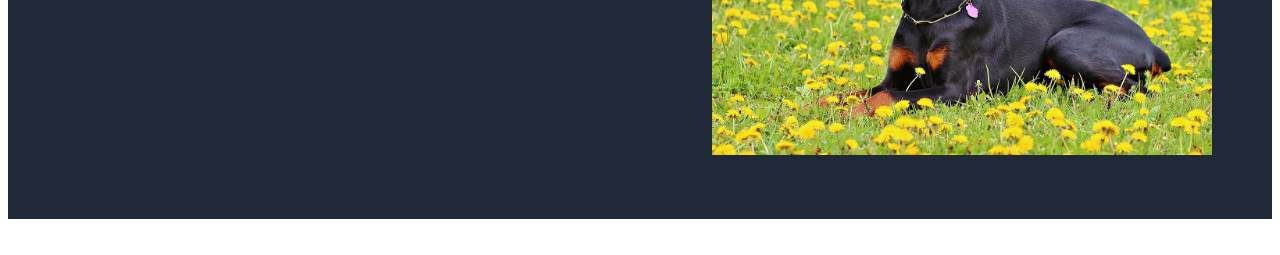
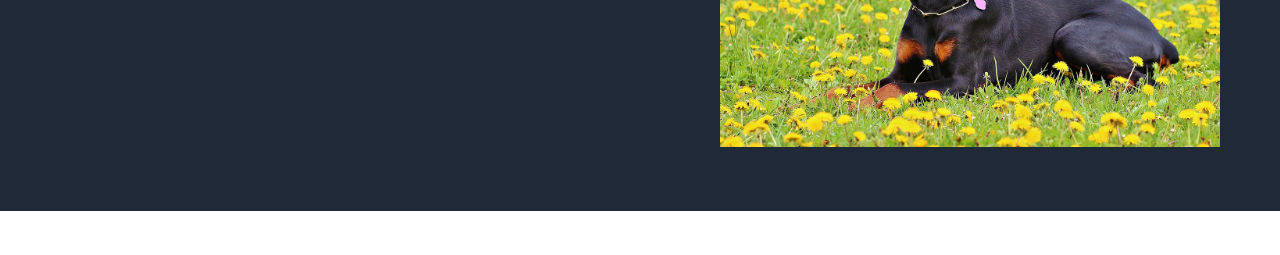
Before and after one commit to PJCWu/Landing-Page, a plain HTML site: page index.html in a window 1280 px wide. Shown: the part 319-574 px from the top of the page. Drawn offline with Linux system fonts and the light colour scheme.

Commit message:
updated css format to improve styling

```diff
--- a/style.css
+++ b/style.css
@@ -3,6 +3,7 @@ body {
   display: flex;
   flex-direction: column;
   justify-content: space-between;
+  margin: 0;
 }
 
 .header {
@@ -52,7 +53,7 @@ a:link, a:visited {
   justify-content: center;
   background-color: #1f2937;
   padding: 60px;
-  gap: 20px;
+  gap: 30px;
 }
 
 .main-text {
```
